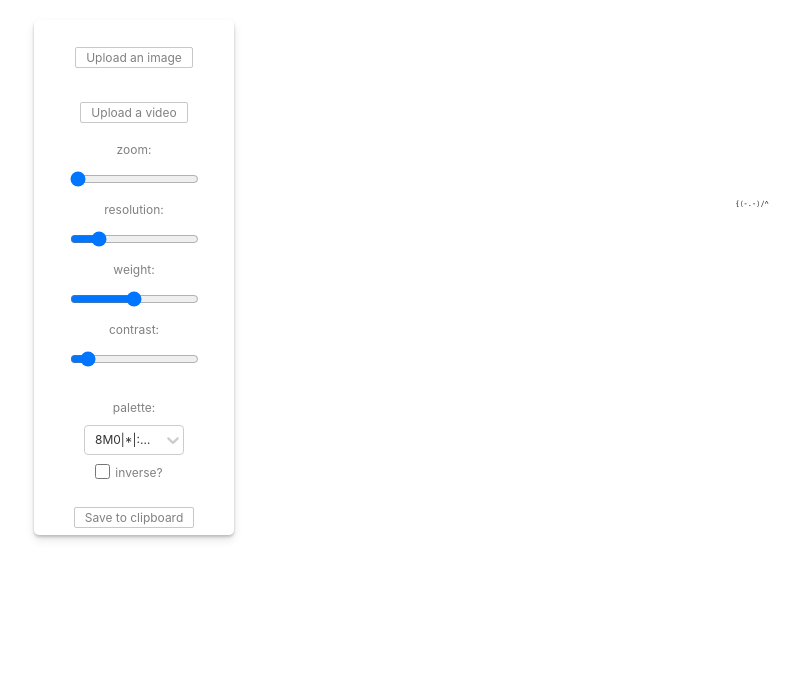
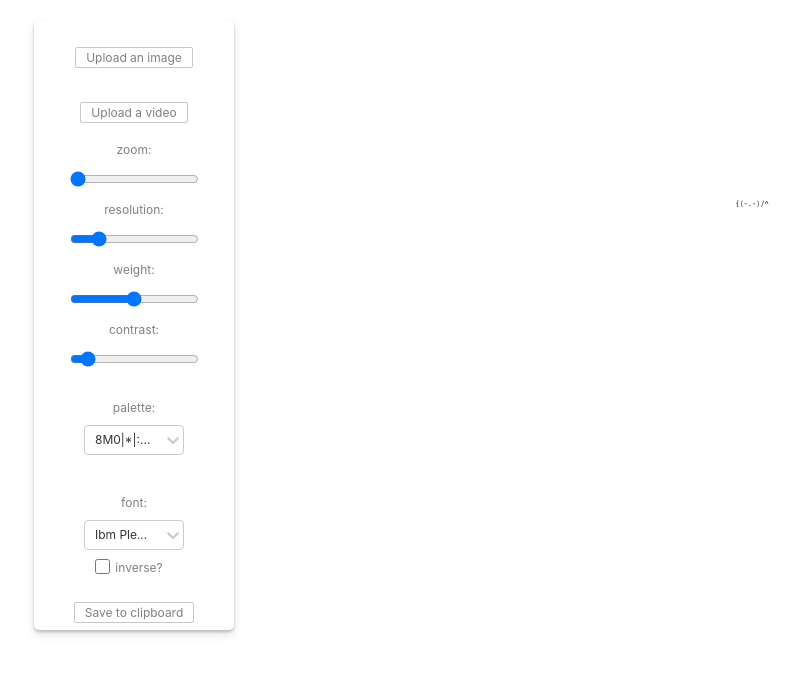
Before and after one commit to rybarczykj/ascii, a React (Create React App) app: page / in a window 1280 px wide. Shown: the top 674 px of the page, without its empty margins (16-815 px from the left). Built offline with nearby package versions, Linux system fonts and the light colour scheme; a web font is replaced by a local one.

Commit message:
add font dropdown

```diff
--- a/src/App.tsx
+++ b/src/App.tsx
@@ -2,6 +2,12 @@ import './index.css';
 import React from 'react';
 import { MenuContainer as Menu } from './Menu';
 import { AsciiVideo } from './video/asciiVideo';
+
+//rewrite as enum?
+
+export const Fonts = ['Ibm Plex Mono', 'Courier New', 'Monaco'];
+
+export type Font = (typeof Fonts)[number];
 
 export interface SpecsState {
     fontSize: number;
@@ -9,6 +15,7 @@ export interface SpecsState {
     width: number;
     zoom: number;
     weight: number;
+    fontFamily: Font;
 }
 
 const App: React.FC = () => {
@@ -19,6 +26,7 @@ const App: React.FC = () => {
         width: 700,
         zoom: 1,
         weight: 400,
+        fontFamily: 'Ibm Plex Mono',
     });
     console.log('specs', specs);
 
@@ -42,6 +50,7 @@ const App: React.FC = () => {
                         fontSize: `${specs.zoom * 7}px`,
                         lineHeight: 1,
                         fontWeight: specs.weight,
+                        fontFamily: specs.fontFamily,
                     }}>
                     {ascii !== '' ? (
                         typeof ascii === 'string' ? (
--- a/src/Dropdown.tsx
+++ b/src/Dropdown.tsx
@@ -1,17 +1,22 @@
 import React from 'react';
 import CreatableSelect from 'react-select/creatable';
 
-interface DropdownProps {
+interface DropdownProps<T> {
     label: string;
     options: {
-        value: string | string[];
-        label: string | string[];
+        value: T;
+        label: T;
     }[];
-    selectedOption: string | string[];
-    onOptionChange: (option: string | string[]) => void;
+    selectedOption: T;
+    onOptionChange: (option: T) => void;
 }
 
-const Dropdown: React.FC<DropdownProps> = ({ label, options, selectedOption, onOptionChange }) => {
+const Dropdown = <T,>({
+    label,
+    options,
+    selectedOption,
+    onOptionChange,
+}: DropdownProps<T>): JSX.Element => {
     return (
         <div className="menu-entry">
             <label htmlFor="options">{label}:</label>
--- a/src/Menu.tsx
+++ b/src/Menu.tsx
@@ -1,7 +1,7 @@
 import { ReactElement } from 'react';
 import Dropdown from './Dropdown';
 import { SliderSection } from './SliderSection';
-import { SpecsState } from './App';
+import { Font, Fonts, SpecsState } from './App';
 import heic2any from 'heic2any';
 import React from 'react';
 import { processVideoFrames } from './video/process-video';
@@ -128,6 +128,15 @@ const Menu = ({
                 onOptionChange={onPaletteChange}
             />
 
+            <Dropdown
+                label="font"
+                options={Fonts.map((font: Font) => ({ value: font, label: font }))}
+                selectedOption={specs.fontFamily}
+                onOptionChange={(font) => {
+                    onSpecsChange({ ...specs, fontFamily: font as Font });
+                }}
+            />
+
             <form>
                 <div className="checkboxes">
                     <label>
@@ -167,6 +176,8 @@ export const MenuContainer = (props: MenuContainerProps): ReactElement => {
 
     // store greyscale so it can be a lookup table
     const greyscale = React.useRef<number[][]>([]);
+
+    console.log('selectedPalette', selectedPalette);
 
     const updateAscii = ({
         palette,
```
